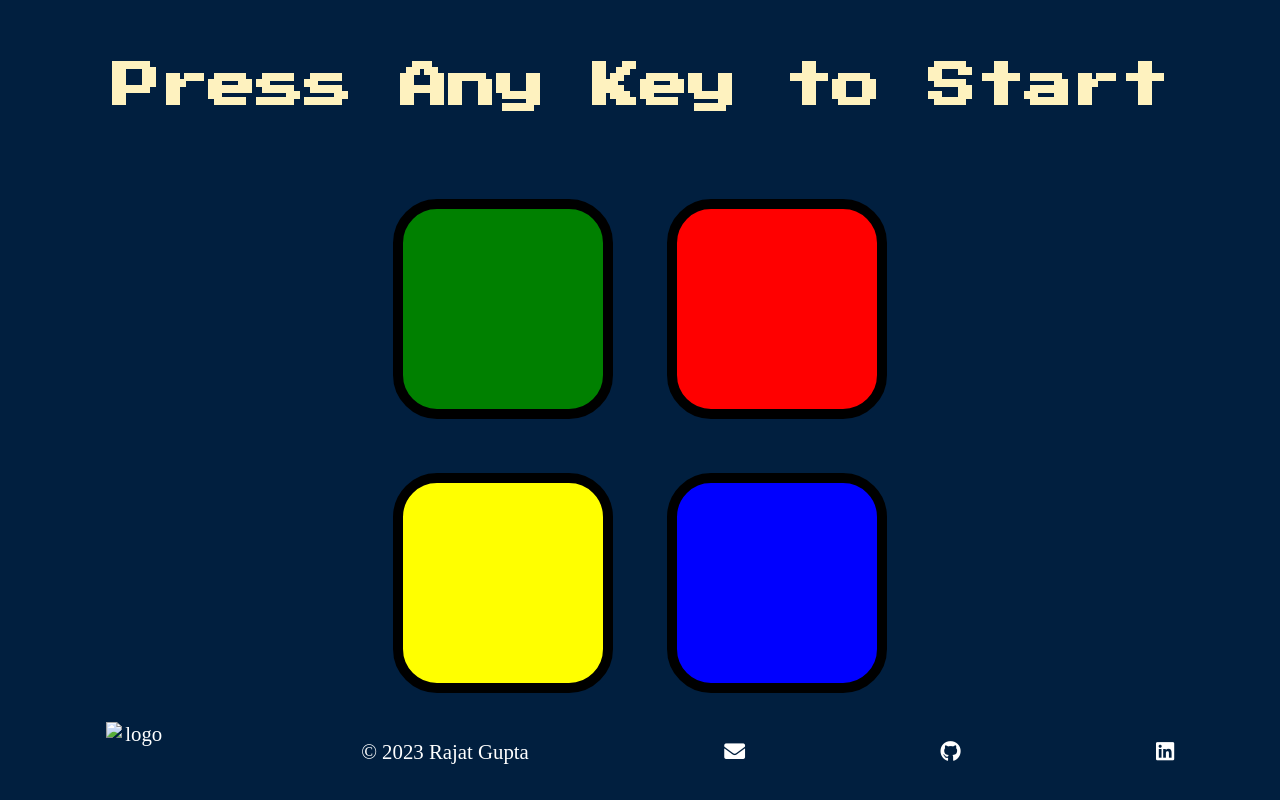
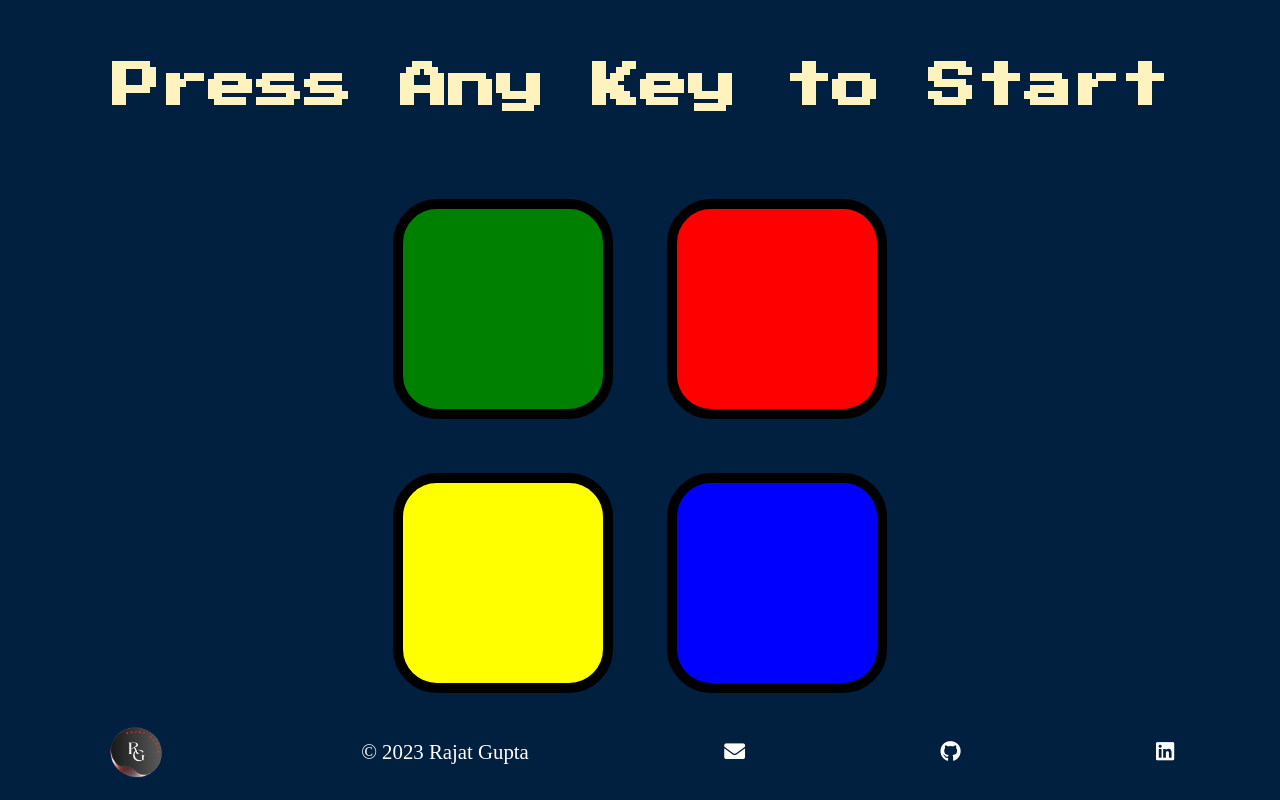
Before and after one commit to NightShift0607/Simon-Game, a plain HTML site: page index.html in a window 1280 px wide. Drawn offline with nearby package versions, Linux system fonts and the light colour scheme.

Commit message:
Last Commit

```diff
--- a/index.html
+++ b/index.html
@@ -25,7 +25,7 @@
   </div>
 
   <footer>
-    <img src="..//images/logo.png" alt="logo">
+    <img src="./images/logo.png" alt="logo">
     &copy; 2023 Rajat Gupta
     <a href="mailto:rajatgupta0607@gmail.com" target="_blank">
         <i class="fas fa-envelope hover"></i>
```
